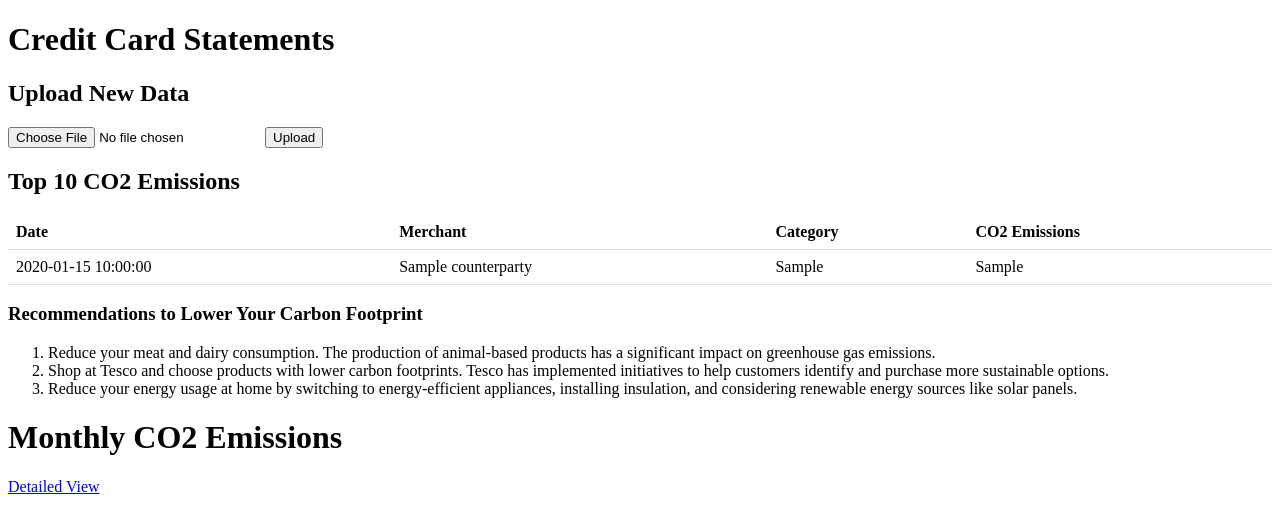
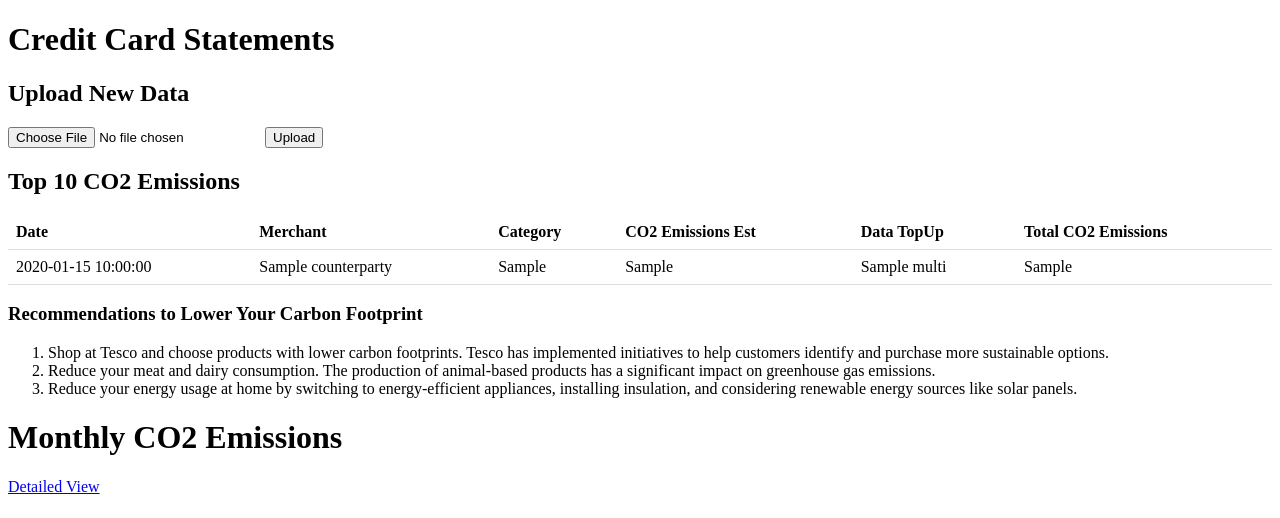
Before and after one commit to moagli/teamtwo, a Flask app: template app/templates/index.html in a window 1280 px wide. Shown: the top 518 px of the page. Run offline with Flask 3, Linux system fonts and the light colour scheme; the template is opened without the code that fills it: most values are stand-ins (such as "Sample title", 1, 10 or a date in 2020); some libraries are stand-ins or nearby versions.

Commit message:
basic ui

```diff
--- a/app/model_co2.py
+++ b/app/model_co2.py
@@ -36,7 +36,7 @@ def calc_co2():
     columns = [column[0] for column in cur.description]
     # Create a Pandas DataFrame from the fetched data
     df_star = pd.DataFrame(st_star, columns=columns)
-    df_total =  pd.concat([df_star, df_amex], ignore_index=True)
+    df_total = pd.concat([df_star, df_amex], ignore_index=True)
 
     cur.execute("SELECT * FROM topups")
     st_star = cur.fetchall()
@@ -54,8 +54,8 @@ def top10():
     df = calc_co2()
     df = df[df['eco_cat'].isin(["Grocery/Supermarket","Dining/Restaurants","Clothing/Retail","Travel","Entertainment/Recreation"])]
 
-    top_10_a = df.sort_values('co2_est', ascending=False).head(10)
-    return top_10_a[['date', 'counterparty', 'eco_cat', 'eco_co2']]
+    top_10_a = df.sort_values('eco_co2', ascending=False).head(10)
+    return top_10_a[['date', 'counterparty', 'eco_cat', 'co2_est', 'multi', 'eco_co2']]
 
 def monthly_chart():
     df = calc_co2()
--- a/app/templates/index.html
+++ b/app/templates/index.html
@@ -30,7 +30,9 @@
             <th>Date</th>
             <th>Merchant</th>
             <th>Category</th>
-            <th>CO2 Emissions</th>
+            <th>CO2 Emissions Est</th>
+            <th>Data TopUp</th>
+            <th>Total CO2 Emissions</th>
         </tr>
         {% for index, row in data.iterrows() %}
         <tr>
@@ -38,10 +40,15 @@
             <td>{{ row['counterparty'] }}</td>
             <td>{{ row['eco_cat'] }}</td>
             <td>{{ row['co2_est'] }}</td>
+            <td>{{ row['multi'] }}</td>
+            <td>{{ row['eco_co2'] }}</td>
         </tr>
         {% endfor %}
     </table>
-    <div> <h3>Recommendations to Lower Your Carbon Footprint</h3> <ol> <li>Reduce your meat and dairy consumption. The production of animal-based products has a significant impact on greenhouse gas emissions.</li> <li>Shop at Tesco and choose products with lower carbon footprints. Tesco has implemented initiatives to help customers identify and purchase more sustainable options.</li> <li>Reduce your energy usage at home by switching to energy-efficient appliances, installing insulation, and considering renewable energy sources like solar panels.</li> </ol> </div>
+    <div> <h3>Recommendations to Lower Your Carbon Footprint</h3> <ol>
+        <li>Shop at Tesco and choose products with lower carbon footprints. Tesco has implemented initiatives to help customers identify and purchase more sustainable options.</li>
+        <li>Reduce your meat and dairy consumption. The production of animal-based products has a significant impact on greenhouse gas emissions.</li>
+        <li>Reduce your energy usage at home by switching to energy-efficient appliances, installing insulation, and considering renewable energy sources like solar panels.</li> </ol> </div>
 <h1>Monthly CO2 Emissions</h1>
     <a href="{{ url_for('detail') }}">Detailed View</a>
 <h1>Company Comparisons</h1>
```
